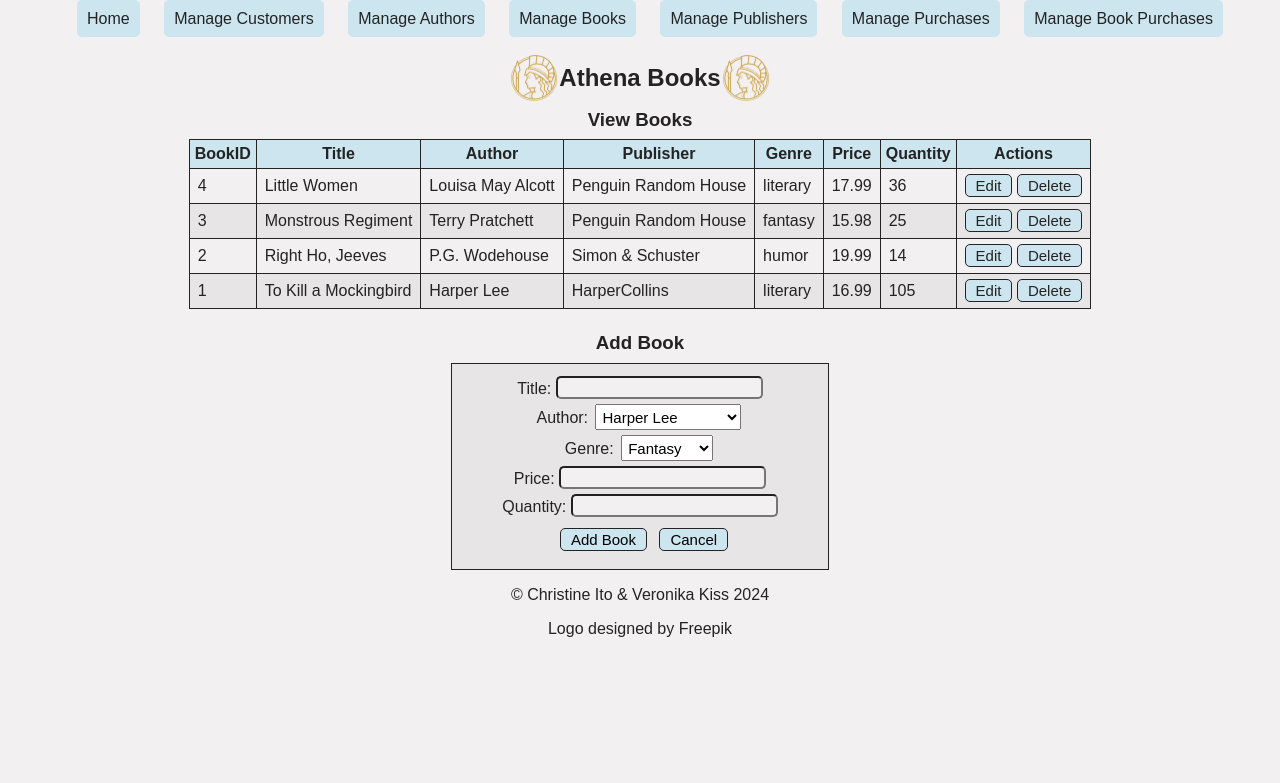
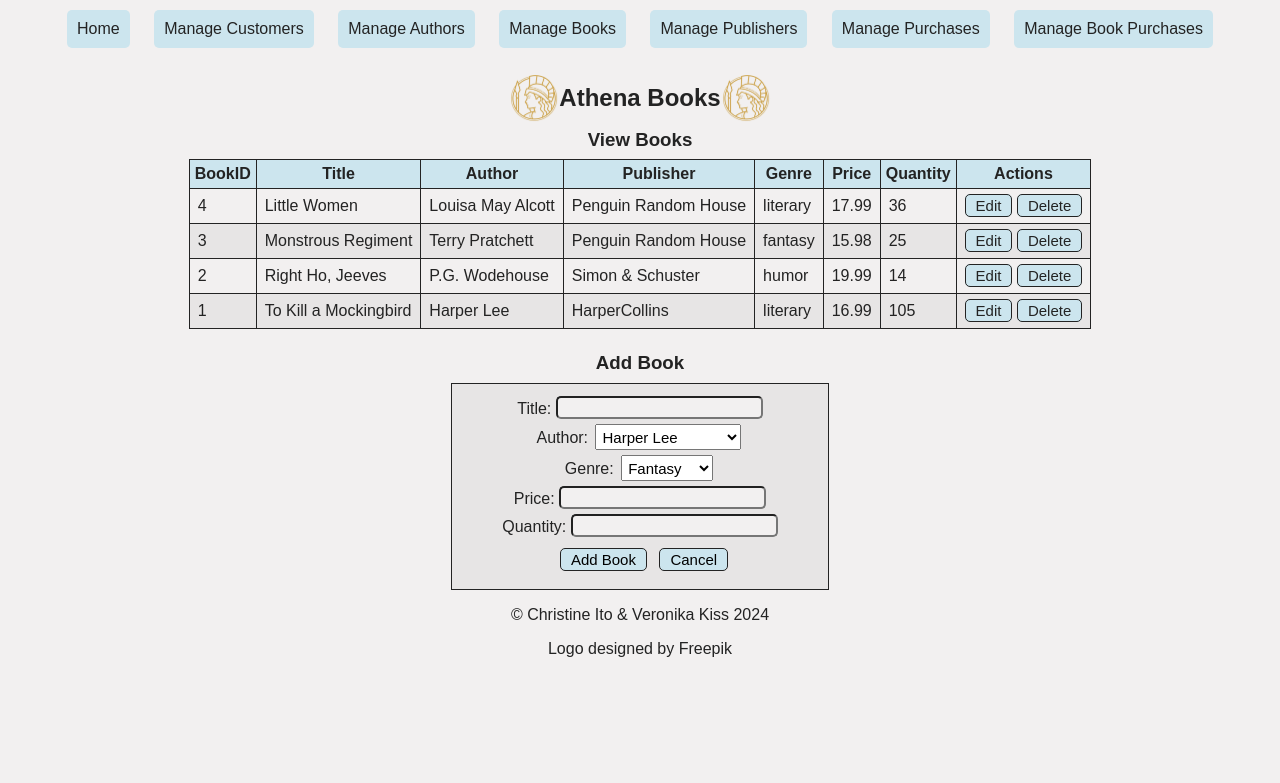
Before and after one commit to vmkiss/athena-books-db, a Flask app: page /books in a window 1280 px wide. Shown: the top 783 px of the page. Run offline with Flask 3, Linux system fonts and the light colour scheme; data comes from the database, SQL or seed files in the repository; data that the repository does not hold is empty; some libraries are stand-ins or nearby versions.

Commit message:
center nav bar

```diff
--- a/static/css/style.css
+++ b/static/css/style.css
@@ -24,6 +24,7 @@ Source URL: https://replit.com/@PamVanLonden/a-Global-Stylesheet#App.css */
     font-family: "Poppins", sans-serif;
     color: #232323;
     text-align: center;
+    align-items: center;
     margin: 0;
   }
 
@@ -31,7 +32,7 @@ Source URL: https://replit.com/@PamVanLonden/a-Global-Stylesheet#App.css */
   header {
     margin-top: 10px;
     margin-bottom: 40px;
-    width: 80em;
+    text-align: center;
   }
   #header-img {
     display: flex;
@@ -72,6 +73,7 @@ Source URL: https://replit.com/@PamVanLonden/a-Global-Stylesheet#App.css */
 
   /*  ----- Navigation ----- Override text links for navigation only.  */
   nav {
+    margin-left: -20px;
   }
   nav a {
   }
@@ -83,7 +85,7 @@ Source URL: https://replit.com/@PamVanLonden/a-Global-Stylesheet#App.css */
   br {}
   ol, ul, dl {}
   nav li {
-    display: inline;
+    display: inline-block;
     margin-right: 20px;
     padding: 10px;
     background-color:#CCE5EE;
```
